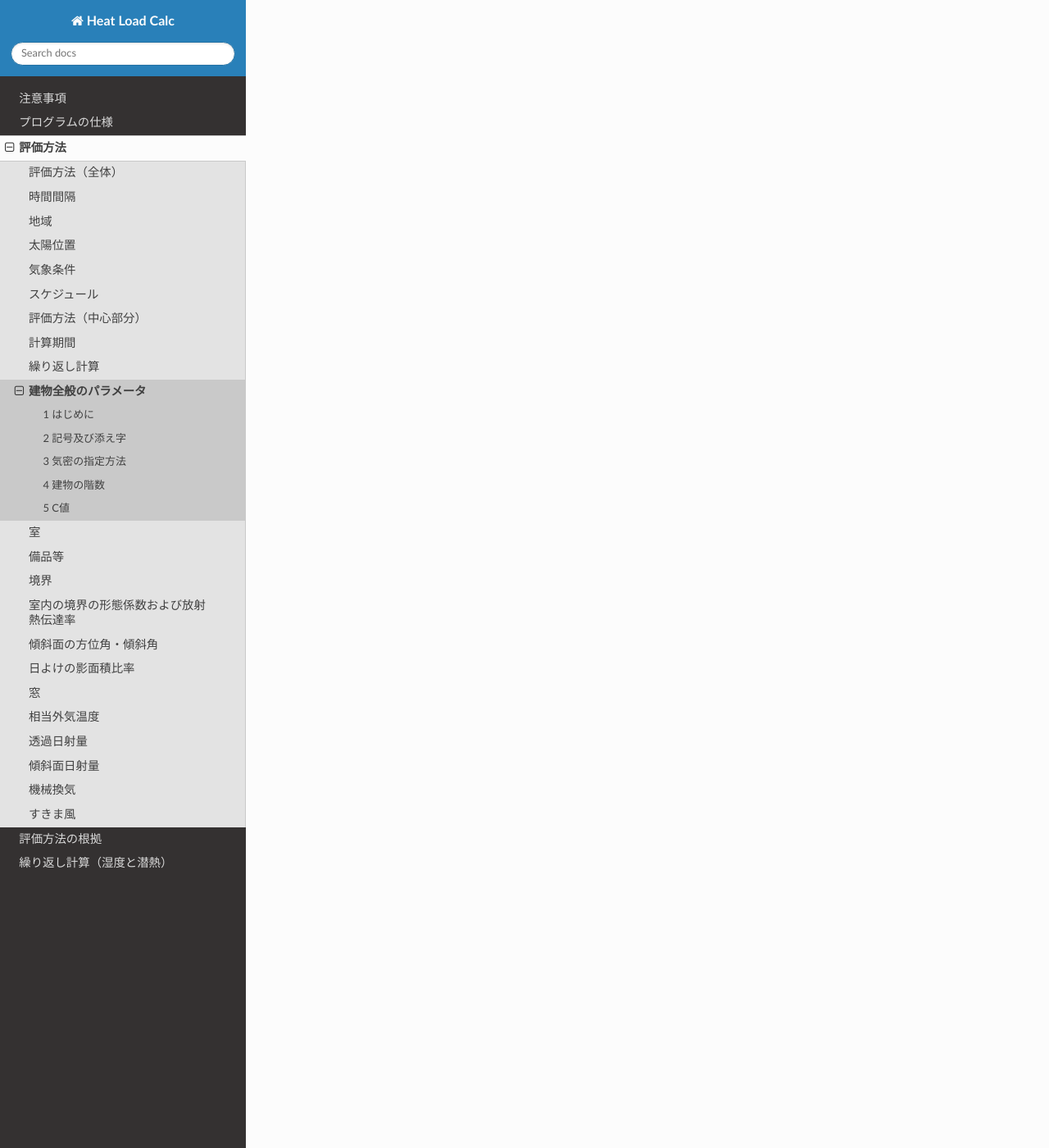
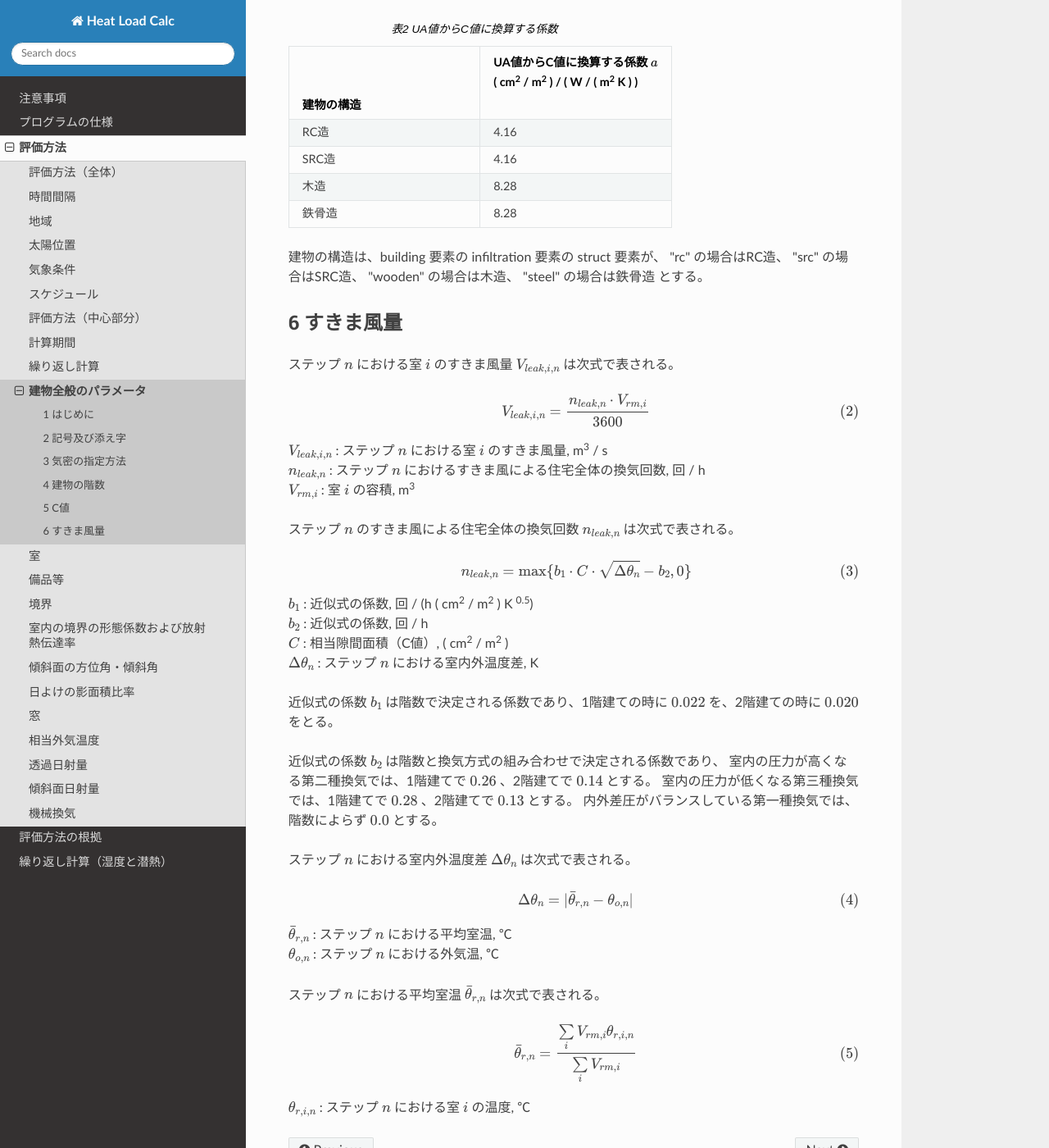
Before and after one commit to HC-Energy/hc-energy-doc-ja, a Sphinx documentation site: the page built from docs/source/contents/03_10_eval_building.rst, in a window 1280 px wide and 1400 px high, scrolled down 2307 px. Shown: the whole window at 82% size. Built offline with Sphinx 7.4.7 and the Read the Docs theme 2.0.0, drawn with Linux system fonts in a browser that asks for light colours; some of the changed text lies outside the part shown.

Commit message:
integrate the doc

```diff
--- a/docs/source/contents/03_00_eval.rst
+++ b/docs/source/contents/03_00_eval.rst
@@ -25,7 +25,3 @@
     ./03_19_eval_transmission_solar_radiation
     ./03_20_eval_inclined_surface_solar_radiation
     ./03_23_eval_mechanical_ventilation
-
-
-
-    ./03_32_eval_infiltration
--- a/docs/source/contents/03_10_eval_building.rst
+++ b/docs/source/contents/03_10_eval_building.rst
@@ -12,18 +12,35 @@
 1 はじめに
 ------------------------------------------------------------------------------------------------------------------------
 
-本節では、建物全般のパラメータの計算方法について記述する。
+本節では、繰り返し計算を行う前に取得すべき建物全般のパラメータと、
+繰り返し計算時に使用される漏気量の計算方法について記述する。
 
-本節の計算は次の値を必要とする。
+＜繰り返し計算を行う前に取得すべき建物全般のパラメータ＞
+
+次の値を必要とする。
 
     1. 入力ファイルにおける building 要素
 
-本節の計算の結果、次の項目が得られる。
+次の項目が得られる。
 
     1. 気密の指定方法（当面の間、常に「住宅用」とする。）
     2. 建物の階数
-    3. C値
+    3. 相当隙間面積（C値）
     4. 室内圧力（「正圧」「負圧」「ゼロバランス」）
+
+＜繰り返し計算時に行う計算＞
+
+次の値を必要とする。
+
+    1. 建物の回数
+    2. 相当隙間面積（C値）
+    3. 室内圧力（「正圧」「負圧」「ゼロバランス」）
+    4. ステップ |n| における室 |i| の室温
+    5. ステップ |n| における外気温度
+
+次の項目が得られる。
+
+    1. ステップ |n| の隙間風量
 
 ------------------------------------------------------------------------------------------------------------------------
 2 記号及び添え字
@@ -39,11 +56,33 @@
       - 意味
       - 単位
     * - :math:`C`
-      - C値
+      - 相当隙間面積（C値）
       - |cm2| / |m2|
+    * - :math:`n_{leak}`
+      - すきま風による住宅全体の換気回数
+      - 回 / h
     * - :math:`UA`
       - UA値
       - W / ( |m2| K)
+    * - :math:`V_{leak}`
+      - すきま風量
+      - |m3| / s
+    * - :math:`V_{rm}`
+      - 室の容積
+      - |m3|
+    * - :math:`\theta_o`
+      - 外気温度
+      - ℃
+    * - :math:`\theta_r`
+      - 室の温度
+      - ℃
+    * - :math:`\Delta \theta`
+      - 室内外温度差
+      - K
+    * - :math:`\bar{\theta}_{r}`
+      - 平均室温
+      - ℃
+
 
 ------------------------------------------------------------------------------------------------------------------------
 3 気密の指定方法
@@ -79,10 +118,11 @@ C値 :math:`C` は次の式で表される。
 
     \begin{align*}
         C = a \cdot UA
+        \tag{1}
     \end{align*}
 
 | ここで
-|   :math:`C` : C値, |cm2| / |m2|
+|   :math:`C` : 相当隙間面積（C値）, |cm2| / |m2|
 |   :math:`a` : UA値からC値に換算する係数, ( |cm2| / |m2| ) / ( W / ( |m2| K ) )
 |   :math:`UA` : UA値, W / ( |m2| K )
 | である。
@@ -111,3 +151,68 @@ UA値からC値に換算する係数 :math:`a` は建物の構造に依存し次
 "wooden" の場合は木造、
 "steel" の場合は鉄骨造
 とする。
+
+------------------------------------------------------------------------------------------------------------------------
+6 すきま風量
+------------------------------------------------------------------------------------------------------------------------
+
+ステップ |n| における室 |i| のすきま風量 :math:`V_{leak,i,n}` は次式で表される。
+
+.. math::
+    :nowrap:
+
+    \begin{align*}
+        V_{leak,i,n} = \frac{ n_{leak,n} \cdot V_{rm,i} }{3600}
+        \tag{2}
+    \end{align*}
+
+|   :math:`V_{leak,i,n}` : ステップ |n| における室 |i| のすきま風量, |m3| / s
+|   :math:`n_{leak,n}` : ステップ |n| におけるすきま風による住宅全体の換気回数, 回 / h
+|   :math:`V_{rm,i}` : 室 |i| の容積, |m3|
+
+ステップ |n| のすきま風による住宅全体の換気回数 :math:`n_{leak,n}` は次式で表される。
+
+.. math::
+    :nowrap:
+
+    \begin{align*}
+        n_{leak,n} = \max \{ b_1 \cdot C \cdot \sqrt{\Delta \theta_n} - b_2, 0 \}
+        \tag{3}
+    \end{align*}
+
+|   :math:`b_1` : 近似式の係数, 回 /  (h ( |cm2| / |m2| ) K \ :sup:`0.5`\ )
+|   :math:`b_2` : 近似式の係数, 回 / h
+|   :math:`C` : 相当隙間面積（C値）, ( |cm2| / |m2| )
+|   :math:`\Delta \theta_n` : ステップ |n| における室内外温度差, K
+
+近似式の係数 :math:`b_1` は階数で決定される係数であり、1階建ての時に :math:`0.022` を、2階建ての時に :math:`0.020` をとる。
+
+近似式の係数 :math:`b_2` は階数と換気方式の組み合わせで決定される係数であり、
+室内の圧力が高くなる第二種換気では、1階建てで :math:`0.26` 、2階建てで :math:`0.14` とする。
+室内の圧力が低くなる第三種換気では、1階建てで :math:`0.28` 、2階建てで :math:`0.13` とする。
+内外差圧がバランスしている第一種換気では、階数によらず :math:`0.0` とする。
+
+ステップ |n| における室内外温度差 :math:`\Delta \theta_n` は次式で表される。
+
+.. math::
+    :nowrap:
+
+    \begin{align*}
+        \Delta \theta_n = | \bar{\theta}_{r,n} - \theta_{o,n} |
+        \tag{4}
+    \end{align*}
+
+| :math:`\bar{\theta}_{r,n}` : ステップ |n| における平均室温, ℃
+| :math:`\theta_{o,n}` : ステップ |n| における外気温, ℃
+
+ステップ |n| における平均室温 :math:`\bar{\theta}_{r,n}` は次式で表される。
+
+.. math::
+    :nowrap:
+
+    \begin{align*}
+        \bar{\theta}_{r,n} = \dfrac{\sum\limits_{i} V_{rm,i} \theta_{r,i,n}}{\sum\limits_{i} V_{rm,i}}
+        \tag{5}
+    \end{align*}
+
+| :math:`\theta_{r,i,n}` : ステップ |n| における室 |i| の温度, ℃
```
Also changed, not shown: docs/source/contents/03_32_eval_infiltration.rst (deleted, +0 -102 lines).
